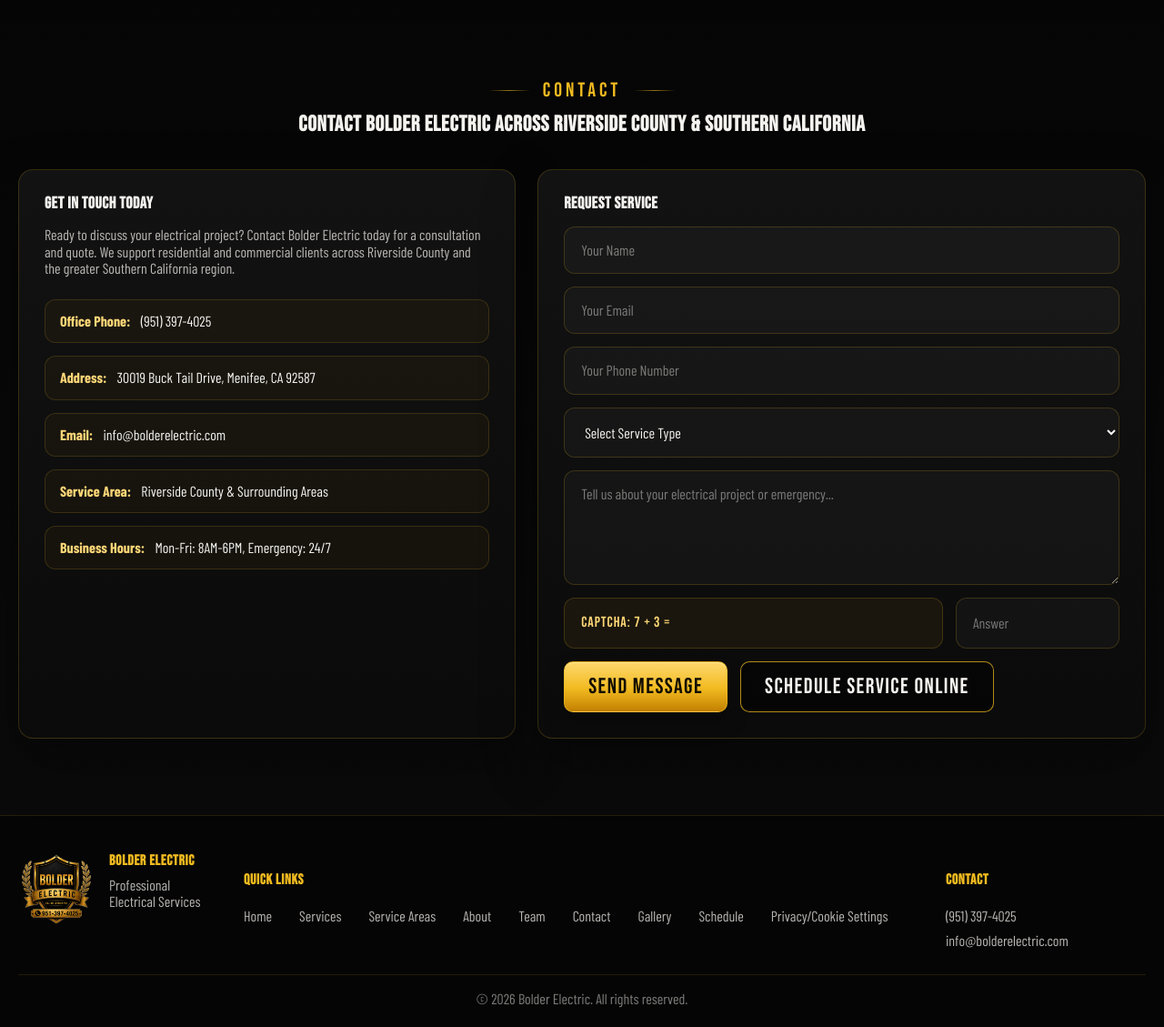
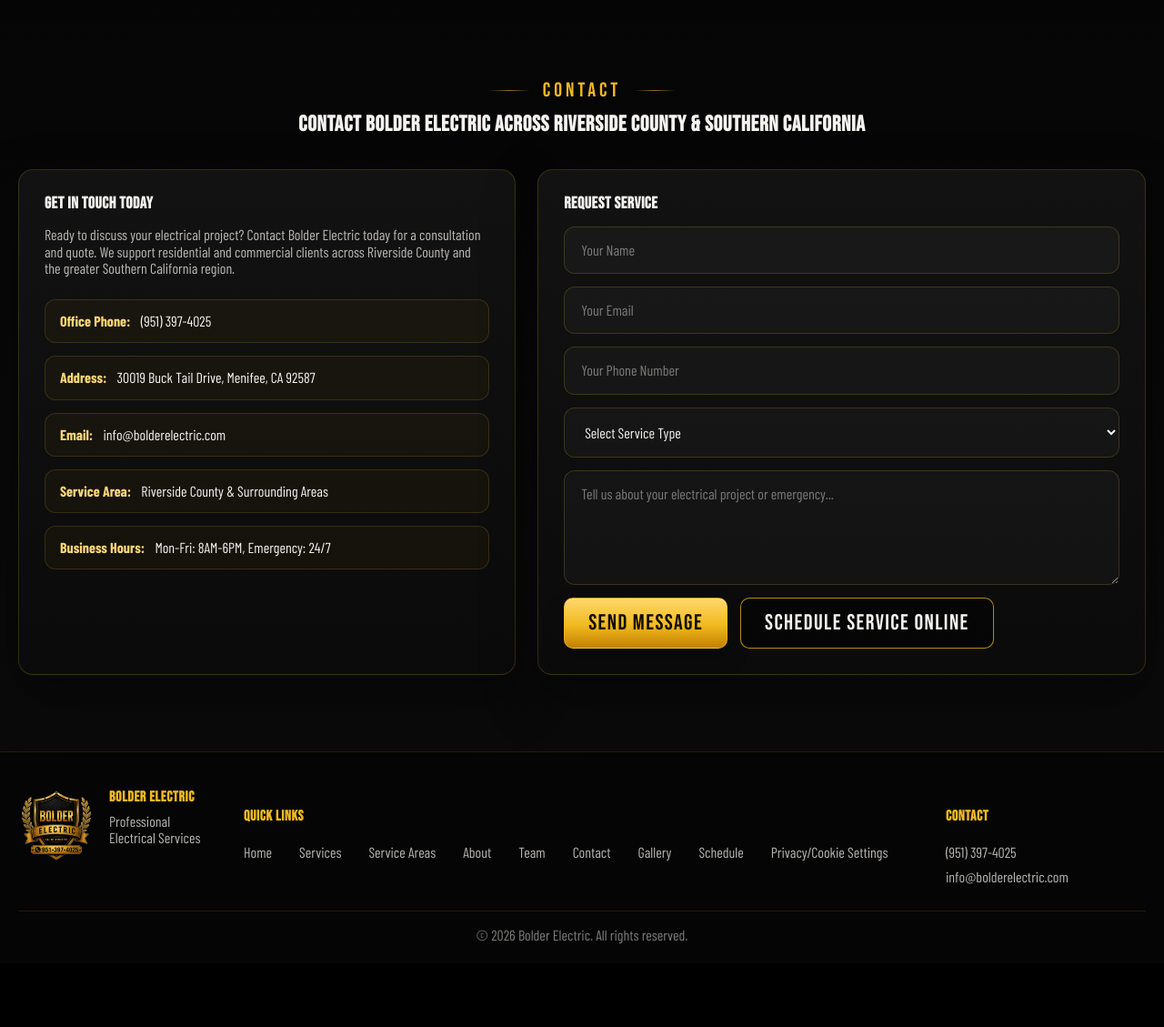
Before and after one commit to heringpm/bolder_electric, a Flask app: page / in a window 1280 px wide. Shown: the part 5025-6154 px from the top of the page at 91% size. After the commit the page ends 6063 px from the top, so only its background shows below. Run offline with Flask 3, Linux system fonts and the light colour scheme; data comes from the database, SQL or seed files in the repository; some libraries are stand-ins or nearby versions; some web fonts are replaced.

Commit message:
Replace math CAPTCHA with Google reCAPTCHA v3 for improved spam prevention
- Remove weak math-based CAPTCHA with 15-minute session TTL
- Implement reCAPTCHA v3 invisible verification with risk scoring
- Add reCAPTCHA script to index.html head
- Update form submission to call grecaptcha.execute() and populate token
- Verify token with Google API backend, reject if score < 0.5
- Pass site key via template context with environment fallback

reCAPTCHA v3 silently analyzes user behavior and provides risk score,
eliminating user friction while blocking automated spam submissions.

Co-Authored-By: Claude Haiku 4.5 <noreply@anthropic.com>

```diff
--- a/app.py
+++ b/app.py
@@ -1211,18 +1211,13 @@ def _build_home_context():
                 service_descriptions['safety'] = description
             service_prices['safety'] = float(base_price) if base_price is not None else service_prices['safety']
 
-    captcha_left = random.randint(2, 9)
-    captcha_right = random.randint(1, 8)
-    session['contact_captcha_answer'] = str(captcha_left + captcha_right)
-    session['contact_captcha_issued_at'] = int(time.time())
-
     latest_posts = db.get_blog_posts(status='published', limit=3)
 
     return {
         'contact': contact_data,
         'service_descriptions': service_descriptions,
         'service_prices': service_prices,
-        'contact_captcha_question': f'{captcha_left} + {captcha_right}',
+        'recaptcha_site_key': os.environ.get('RECAPTCHA_SITE_KEY', '6LesN2ItAAAAAGHFUtnAFEGU0b0XOSx4WaryM9f0'),
         'latest_posts': latest_posts,
     }
 
@@ -1492,7 +1487,7 @@ def contact_submit():
         phone = request.form.get('phone')
         service_type = request.form.get('service_type')
         message = request.form.get('message')
-        captcha_answer = (request.form.get('captcha_answer') or '').strip()
+        recaptcha_token = (request.form.get('g-recaptcha-response') or '').strip()
         website_field = (request.form.get('website') or '').strip()
 
         # Validate required fields
@@ -1509,23 +1504,34 @@ def contact_submit():
                 'message': 'Submission blocked. Please try again.'
             }), 400
 
-        expected_captcha = (session.get('contact_captcha_answer') or '').strip()
-        issued_at = int(session.get('contact_captcha_issued_at') or 0)
-        captcha_ttl_seconds = 15 * 60
-        if not expected_captcha or not captcha_answer or captcha_answer != expected_captcha:
+        # Validate reCAPTCHA v3 token
+        recaptcha_secret = os.environ.get('RECAPTCHA_SECRET_KEY', '6LesN2ItAAAAAHO1wYIFm9YSDEB5hQkxglXkG-f4')
+        if not recaptcha_token:
             return jsonify({
                 'success': False,
-                'message': 'Captcha verification failed. Please refresh and try again.'
+                'message': 'Please verify that you are not a robot.'
             }), 400
-        if issued_at and int(time.time()) - issued_at > captcha_ttl_seconds:
+
+        try:
+            import requests
+            recaptcha_response = requests.post(
+                'https://www.google.com/recaptcha/api/siteverify',
+                data={'secret': recaptcha_secret, 'response': recaptcha_token},
+                timeout=5
+            )
+            recaptcha_data = recaptcha_response.json()
+
+            if not recaptcha_data.get('success') or recaptcha_data.get('score', 0) < 0.5:
+                return jsonify({
+                    'success': False,
+                    'message': 'Captcha verification failed. Please try again.'
+                }), 400
+        except Exception as e:
+            print(f'reCAPTCHA verification error: {e}')
             return jsonify({
                 'success': False,
-                'message': 'Captcha expired. Please refresh and try again.'
+                'message': 'Captcha verification error. Please try again.'
             }), 400
-
-        # One-time captcha token usage.
-        session.pop('contact_captcha_answer', None)
-        session.pop('contact_captcha_issued_at', None)
 
         ip_address = get_client_ip()
         user_agent = request.headers.get('User-Agent', '')
--- a/templates/index.html
+++ b/templates/index.html
@@ -26,6 +26,7 @@
     <link rel="stylesheet" href="{{ url_for('static', filename='css/privacy-notice.css') }}" media="print" onload="this.media='all'">
     <noscript><link rel="stylesheet" href="{{ url_for('static', filename='css/privacy-notice.css') }}"></noscript>
     <script defer src="{{ url_for('static', filename='js/privacy-notice.js') }}" data-ga-measurement-id="G-HPSXGKK99R"></script>
+    <script src="https://www.google.com/recaptcha/api.js" async defer></script>
     <style>
         :root {
             --bg: #060606;
@@ -3814,10 +3815,7 @@
                                     <option value="other">Other</option>
                                 </select>
                                 <textarea name="message" rows="5" placeholder="Tell us about your electrical project or emergency..." required></textarea>
-                                <div class="captcha-row">
-                                    <div class="captcha-prompt">Captcha: {{ contact_captcha_question }} =</div>
-                                    <input type="number" name="captcha_answer" placeholder="Answer" required>
-                                </div>
+                                <input type="hidden" name="g-recaptcha-response" id="g-recaptcha-response">
                                 <div class="hp" aria-hidden="true"><input type="text" name="website" tabindex="-1" autocomplete="off"></div>
                                 <div class="btn-row">
                                     <button type="submit" class="btn btn-primary">Send Message</button>
@@ -3917,6 +3915,11 @@
                 formMessage.style.display = 'none';
 
                 try {
+                    if (typeof grecaptcha !== 'undefined') {
+                        const token = await grecaptcha.execute('{{ recaptcha_site_key }}', { action: 'contact' });
+                        document.getElementById('g-recaptcha-response').value = token;
+                    }
+
                     const response = await fetch('/contact-submit', {
                         method: 'POST',
                         body: new FormData(form)
```
